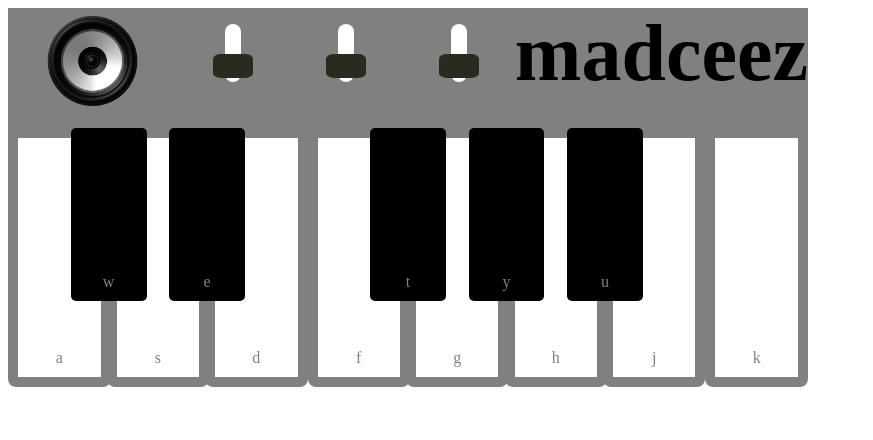
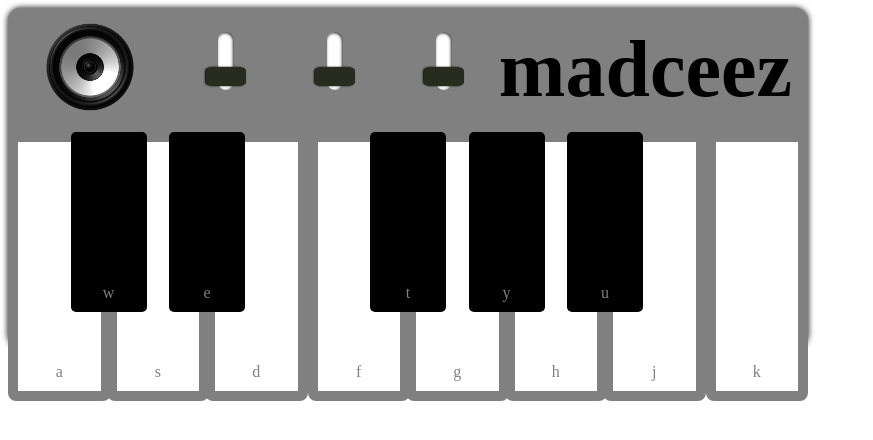
Before and after one commit to fac21/pair-project, a plain HTML site: page index.html in a window 1280 px wide. Shown: the whole page, without its empty margins (0-873 px from the left). Drawn offline with Linux system fonts and the light colour scheme.

Commit message:
Amend setTimeout function

```diff
--- a/app.js
+++ b/app.js
@@ -8,14 +8,9 @@ window.addEventListener('keydown', function(e) {
     audio.play();
     key.style.backgroundColor = "blue";
     key.classList.add('playing');
-})
 
-window.addEventListener('keyup',function(e){
-  const audio = document.querySelector(`audio[data-key='${e.keyCode}']`)
-  const key = document.querySelector(`.key[data-key='${e.keyCode}']`)
-  // Stop the sound if it goes above 1 second
-  setInterval(function(){
-    if (audio.currentTime > 1) {
+  //When keydown, wait 1s (sound keeps playing during this time), then stop sound
+  setTimeout(function(){
     audio.pause();
     if(e.keyCode === 87 || e.keyCode === 69 ||
       e.keyCode === 84 || e.keyCode === 89 ||
@@ -24,7 +19,13 @@ window.addEventListener('keyup',function(e){
     } else {
       key.style.backgroundColor = "white"
     }
-    }
-  }, 0);
+  }, 1000);
+
+})
+
+window.addEventListener('keyup',function(e){
+  // const audio = document.querySelector(`audio[data-key='${e.keyCode}']`)
+  // const key = document.querySelector(`.key[data-key='${e.keyCode}']`)
+
   key.classList.remove('playing');
 });
--- a/styles.css
+++ b/styles.css
@@ -6,6 +6,7 @@
     grid-template-areas:
       "speaker levers levers brand-name"
       "keyboard keyboard keyboard keyboard";
+    border-radius: .8rem;
 }
 
 body {
@@ -17,11 +18,21 @@ body {
   font-weight: bold;
 }
 
-.speaker { grid-area: speaker; }
+.speaker {
+  grid-area: speaker;
+  padding-top: .5rem;
+}
 
-.levers { grid-area: levers; }
+.levers {
+  grid-area: levers;
+  padding-top: .5rem;
+}
 
-.brand-name { grid-area: brand-name; }
+.brand-name {
+  grid-area: brand-name;
+  padding-top: 1rem;
+  padding-right: 1rem;
+}
 
 .keys-container {
     display: flex;
@@ -40,6 +51,7 @@ body {
   background: gray;
   padding-bottom: 110px;
   max-width: 800px;
+  box-shadow: 0 0 6px black;
 }
 
 .white-key {
@@ -96,6 +108,7 @@ body {
   background-color:white;
   border-radius: 2rem;
   z-index: 3;
+  box-shadow: 1px 1px 3px rgb(34, 34, 34) inset;
 }
 
 .switch input {
@@ -105,13 +118,15 @@ body {
 .slider {
   position: absolute;
   height: 2.5rem;
-  width: 1.5rem;
+  width: 1.2rem;
   right: 0.25rem;
   bottom: -0.75rem;
   border-radius: 20%;
   background-color: rgb(39, 44, 30);
   transition: 0.4s;
   -webkit-transition: 0.4s;
+  box-shadow: 0px 1px 2px rgb(0, 0, 0);
+
 }
 
 input:checked + .slider {
```
Lines whose indentation alone changed are shown as unchanged.
